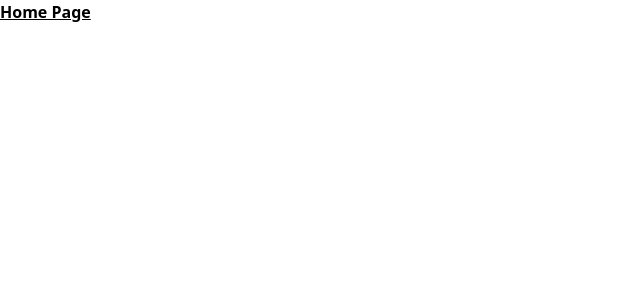
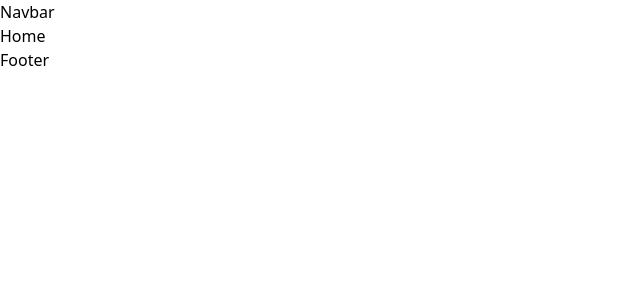
Before and after one commit to IntownNFT/TraddooMain, a React (Vite) app: page / in a window 1280 px wide. Shown: the top 300 px of the page, without its empty margins (0-640 px from the left). Built offline with nearby package versions, Linux system fonts and the light colour scheme.

Commit message:
Configure React Router v6

```diff
--- a/package.json
+++ b/package.json
@@ -11,7 +11,8 @@
   },
   "dependencies": {
     "react": "^18.2.0",
-    "react-dom": "^18.2.0"
+    "react-dom": "^18.2.0",
+    "react-router-dom": "^6.22.0"
   },
   "devDependencies": {
     "@types/react": "^18.2.55",
--- a/src/App.tsx
+++ b/src/App.tsx
@@ -1,10 +1,20 @@
+import { createBrowserRouter, RouterProvider } from "react-router-dom";
+
+const router = createBrowserRouter([
+  {
+    path: "/",
+    element: <h1>Home</h1>,
+  },
+]);
+
 function App() {
-
   return (
-    <div className="font-bold underline">
-      Home Page
-    </div>
-  )
+    <>
+      Navbar
+      <RouterProvider router={router} />
+      Footer
+    </>
+  );
 }
 
-export default App
+export default App;
```
Also changed, not shown: 1 other file (tests, documents, lock files or other folders).
